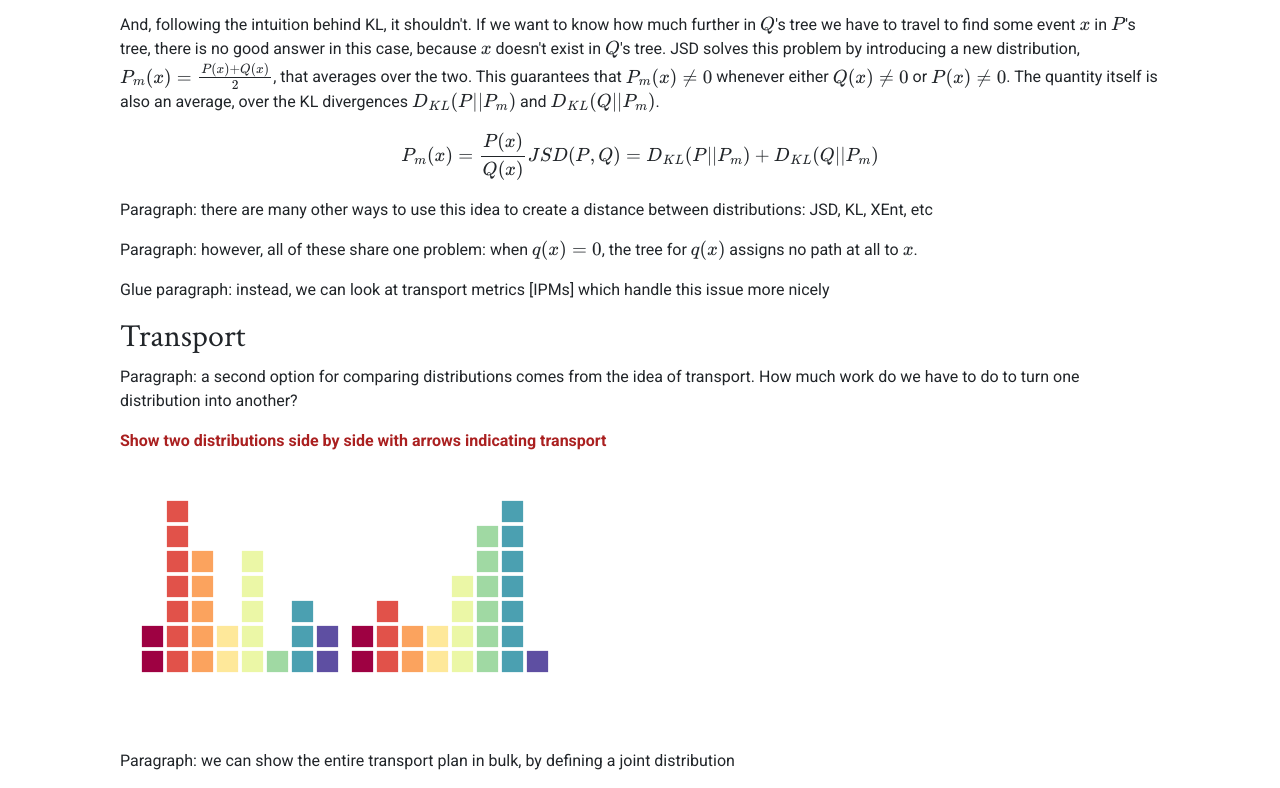
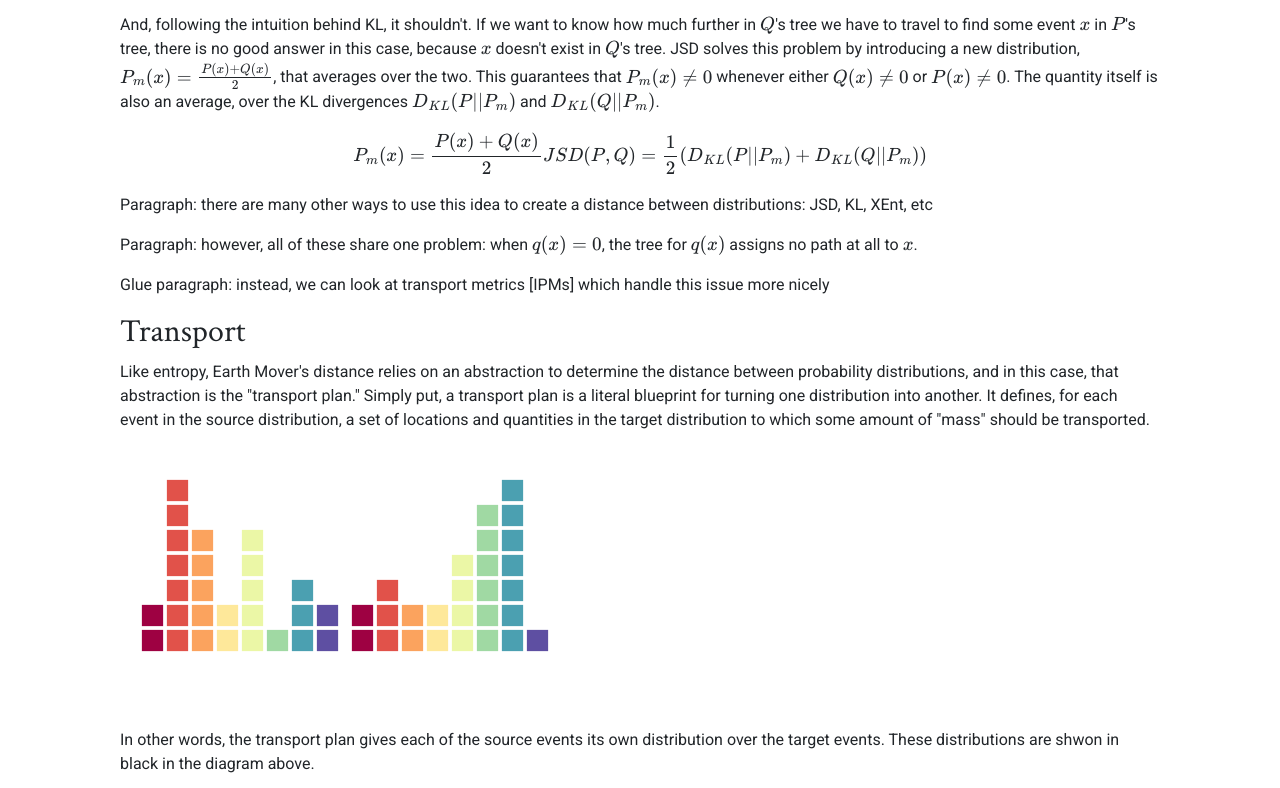
Before and after one commit to mdnls/prob-vis, a website: page public/index.html in a window 1280 px wide. Shown: the part 4963-5751 px from the top of the page. Drawn offline with nearby package versions, Linux system fonts and the light colour scheme; some packages are replaced by stand-ins of ours.

Commit message:
transport

```diff
--- a/public/index.html
+++ b/public/index.html
@@ -165,8 +165,8 @@
 
             <p>
                 $$
-                P_m(x) = \frac{P(x)}{Q(x)} \\
-                JSD(P, Q) = D_{KL}(P \vert \vert P_m) + D_{KL}(Q \vert \vert P_m)
+                P_m(x) = \frac{P(x) + Q(x)}{2} \\
+                JSD(P, Q) = \frac{1}{2}(D_{KL}(P \vert \vert P_m) + D_{KL}(Q \vert \vert P_m))
                 $$
             </p>
 
@@ -179,8 +179,7 @@
         <div id="transport">
             <h2>Transport</h2>
 
-            <p>Paragraph: a second option for comparing distributions comes from the idea of transport. How much work do we have to do to turn one distribution into another?</p>
-            <p><b>Show two distributions side by side with arrows indicating transport</b></p>
+            <p>Like entropy, Earth Mover's distance relies on an abstraction to determine the distance between probability distributions, and in this case, that abstraction is the "transport plan."  Simply put, a transport plan is a literal blueprint for turning one distribution into another. It defines, for each event in the source distribution, a set of locations and quantities in the target distribution to which some amount of "mass" should be transported. </p>
 
             <div id="transport-interactive" class="col-12 vis-inset">
                 <div class="h-75">
@@ -189,6 +188,8 @@
                         </div>
                 </div>
             </div>
+
+            <p>In other words, the transport plan gives each of the source events its own distribution over the target events. These distributions are shwon in black in the diagram above.</p>
             <p>Paragraph: we can show the entire transport plan in bulk, by defining a joint distribution</p>
             <p><b>Show the heatmap for the same two distributions</b></p>
 
```
Also changed, not shown: src/html/index.html (+7 -4 lines).
